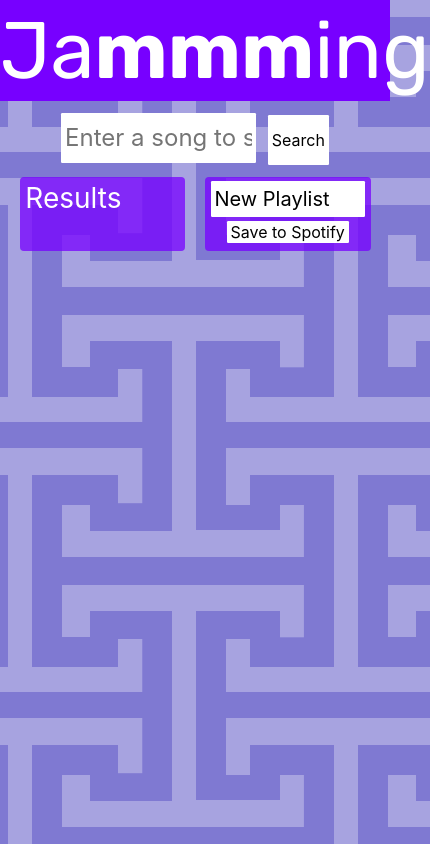
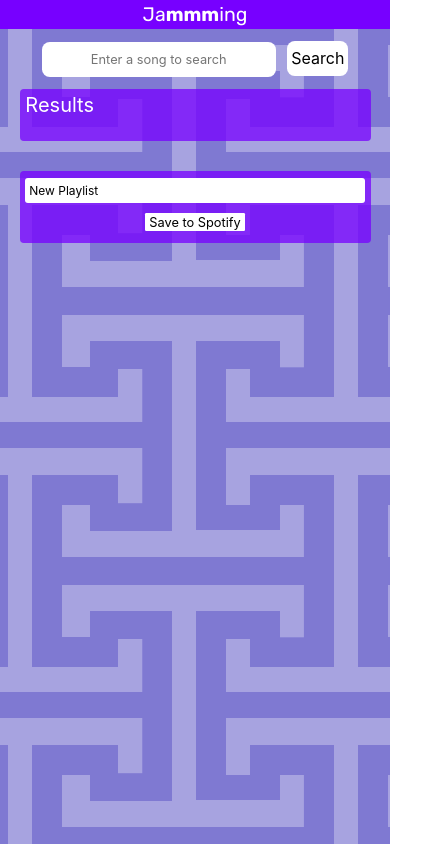
Before and after one commit to adrian9ng/jammming, a React (Create React App) app: page / in a window 390 px wide. Shown: the whole page, 430 px wide, since content can reach past the window. Built offline with nearby package versions, Linux system fonts and the light colour scheme.

Commit message:
Added responsive layout for mobile

```diff
--- a/src/components/app/App.css
+++ b/src/components/app/App.css
@@ -14,7 +14,7 @@ html{
 
 h1{
   color: white;
-  font-size: 500%;
+  font-size: 5vw;
   font-family: "Rubik";
 }
 
@@ -41,3 +41,9 @@ span{
   font-family: "Rubik";
   font-weight: 700;
 }
+
+@media only screen and (max-width: 768px){
+  .trackListHolder{
+    flex-direction: column;
+  }
+}
--- a/src/components/playlist/Playlist.css
+++ b/src/components/playlist/Playlist.css
@@ -35,3 +35,23 @@
   background-color: lightgray;
   cursor: pointer;
 }
+
+@media only screen and (max-width: 768px){
+  .Playlist{
+   width: 90%;
+   margin-left: 5%;
+   padding: 2vw 1.5vw;
+  }
+
+  .Playlist input{
+    font-size: 12px;
+    height: 25px;
+    padding: 10px 1vw;
+    border-radius: 0.75vw;
+  }
+
+  .saveButton button{
+    margin-top: 10px;
+    font-size: 80%;
+  }
+}
--- a/src/components/searchbar/SearchBar.css
+++ b/src/components/searchbar/SearchBar.css
@@ -14,7 +14,7 @@
     font-size: 150%;
 }
 .SearchBar input:focus{
-    border: 0.3vw solid #531B94bf;
+    border: 0.25vw solid #531B94bf;
 }
 
 .SearchBar button{
@@ -30,3 +30,21 @@
     background-color: lightgray;
     cursor: pointer;
 }
+
+@media only screen and (max-width: 768px){
+    .SearchBar input{
+      font-size: 80%;
+      height: 35px;
+      width: 60vw;
+      border-radius: 2vw;
+    }
+
+    .SearchBar button{
+        height: 35px;
+        border-radius: 2vw;
+    }
+
+    .SearchBar input:focus{
+        border: 0.75vw solid #531B94bf;
+    }
+  }
--- a/src/components/searchresults/SearchResults.css
+++ b/src/components/searchresults/SearchResults.css
@@ -11,3 +11,14 @@
     color: white;
     font-size: 175%;
   }
+
+  @media only screen and (max-width: 768px){
+    .SearchResults{
+      width: 90%;
+      margin-bottom: 30px;
+    }
+
+    h2{
+      font-size: 125%;
+    }
+  }
--- a/src/components/track/Track.css
+++ b/src/components/track/Track.css
@@ -23,11 +23,6 @@ p{
 
 }
 
-.trackAction{
-    /* background-color: red; */
-
-}
-
 .trackAction button{
     background-color: white;
     width: 50px;
@@ -43,3 +38,15 @@ p{
     background-color: lightgray;
     cursor: pointer;
 }
+
+@media only screen and (max-width: 768px){
+    h3{
+        font-size: 80%;
+    }
+
+    p{
+        font-size: 80%;
+    }
+
+
+}
--- a/src/util/Spotify.js
+++ b/src/util/Spotify.js
@@ -1,5 +1,6 @@
 const clientId = "ea43d6af1b0b42d091a688734a670250";
-const redirectUri = "https://jammmingadrian9ng.netlify.app";
+// const redirectUri = "https://jammmingadrian9ng.netlify.app";
+const redirectUri = "http://localhost:3000";
 const url = `https://accounts.spotify.com/authorize?response_type=token&client_id=${clientId}&scope=playlist-modify-public&redirect_uri=${redirectUri}`;
 let accessToken;
 
```
